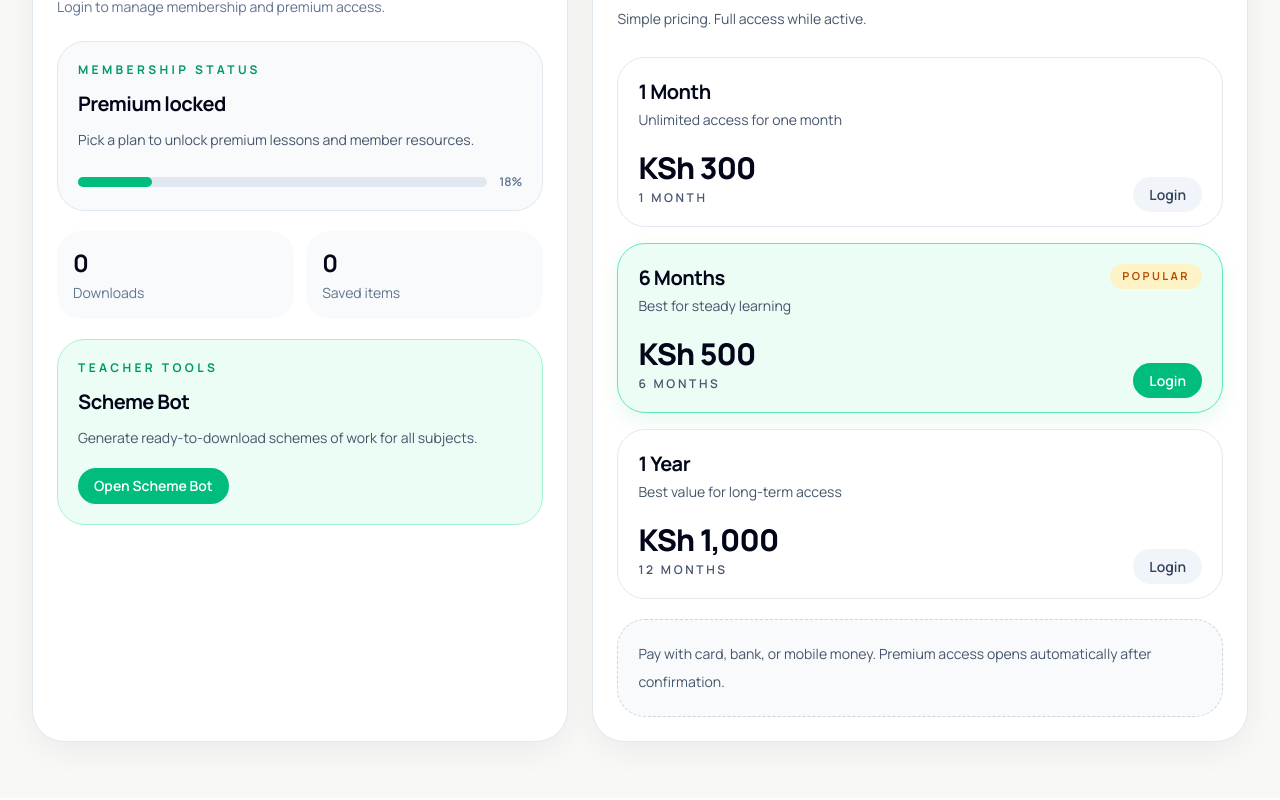
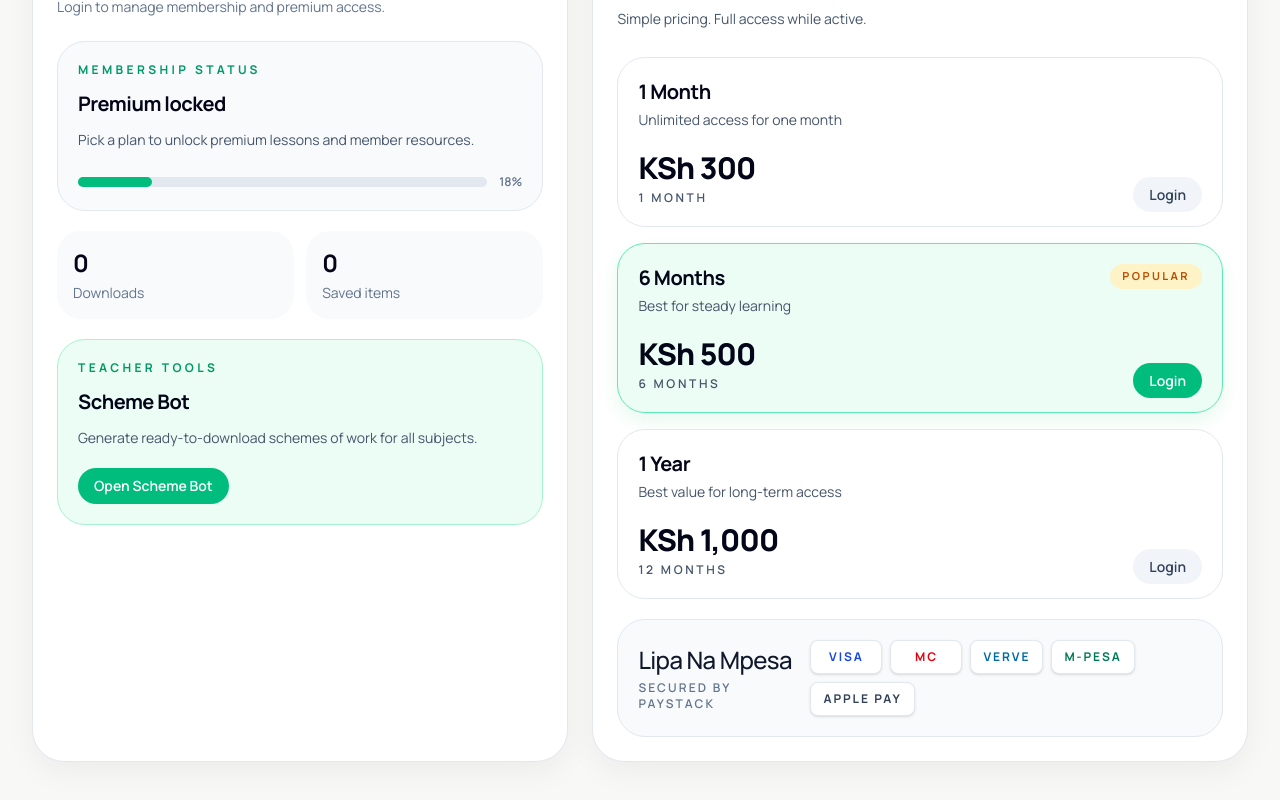
Before and after one commit to eriqck/ElimuCore, a Next.js app: page /account in a window 1280 px wide. Shown: the part 393-1193 px from the top of the page. Built offline with nearby package versions, Linux system fonts and the light colour scheme; no server answers; the database is empty.

Commit message:
Add payment methods strip to account page

```diff
--- a/app/account/page.tsx
+++ b/app/account/page.tsx
@@ -20,6 +20,11 @@ type PlanCardProps = {
   cta: React.ReactNode;
   active?: boolean;
   featured?: boolean;
+};
+
+type PaymentBadgeProps = {
+  label: string;
+  className: string;
 };
 
 export const metadata: Metadata = {
@@ -47,6 +52,16 @@ function SectionLabel({ children }: SectionLabelProps) {
     <p className="text-xs font-bold uppercase tracking-[0.28em] text-emerald-600">
       {children}
     </p>
+  );
+}
+
+function PaymentBadge({ label, className }: PaymentBadgeProps) {
+  return (
+    <span
+      className={`inline-flex min-w-[72px] items-center justify-center rounded-lg border border-slate-200 bg-white px-3 py-2 text-xs font-bold uppercase tracking-[0.16em] shadow-sm ${className}`}
+    >
+      {label}
+    </span>
   );
 }
 
@@ -340,10 +355,25 @@ export default async function AccountPage({ searchParams }: AccountPageProps) {
               ))}
             </div>
 
-            <div className="mt-5 rounded-[1.75rem] border border-dashed border-slate-300 bg-slate-50 p-5">
-              <p className="text-sm leading-7 text-slate-600">
-                Pay with card, bank, or mobile money. Premium access opens automatically after confirmation.
-              </p>
+            <div className="mt-5 rounded-[1.75rem] border border-slate-200 bg-slate-50 p-5">
+              <div className="flex flex-col gap-4 sm:flex-row sm:items-center sm:justify-between">
+                <div>
+                  <p className="text-2xl font-medium tracking-tight text-slate-900">
+                    Lipa Na Mpesa
+                  </p>
+                  <p className="mt-1 text-xs font-semibold uppercase tracking-[0.18em] text-slate-500">
+                    Secured by Paystack
+                  </p>
+                </div>
+
+                <div className="flex flex-wrap items-center gap-2">
+                  <PaymentBadge label="VISA" className="text-blue-700" />
+                  <PaymentBadge label="MC" className="text-red-600" />
+                  <PaymentBadge label="Verve" className="text-sky-700" />
+                  <PaymentBadge label="M-Pesa" className="text-emerald-700" />
+                  <PaymentBadge label="Apple Pay" className="text-slate-700" />
+                </div>
+              </div>
             </div>
           </section>
         </div>
```
